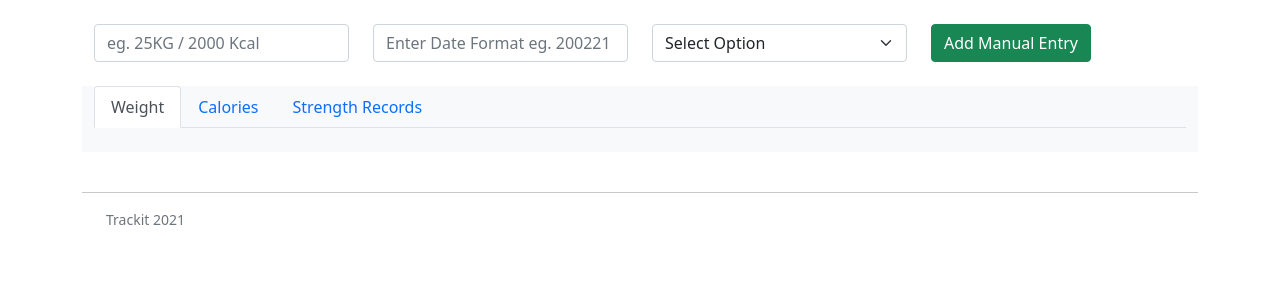
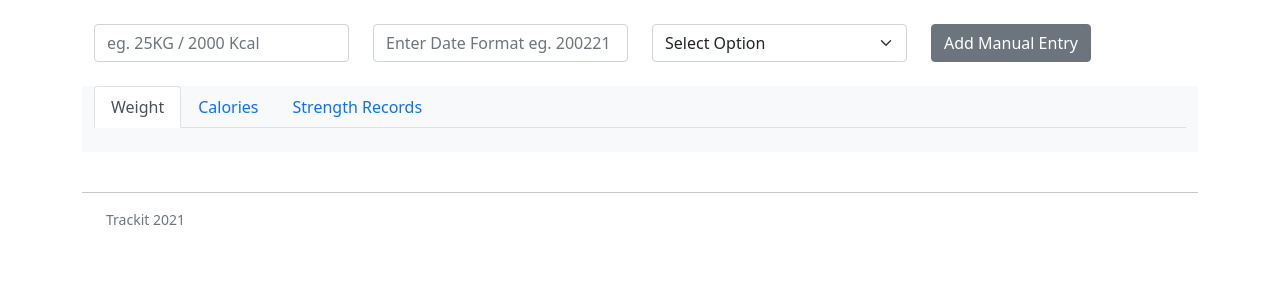
Before and after one commit to Harry-Edge/Trackit-Strength-Weight-Calorie-Tracking, a Django app: template main/templates/main/edit_entries.html in a window 1280 px wide. Shown: the part 56-356 px from the top of the page. Run offline with Django 3.2, Linux system fonts and the light colour scheme; the template is opened without the code that fills it, so the values that code supplies are empty; some libraries are stand-ins or nearby versions.

Commit message:
updated button

```diff
--- a/main/templates/main/edit_entries.html
+++ b/main/templates/main/edit_entries.html
@@ -29,7 +29,7 @@
                           </select>
                     </div>
                     <div class="col-md-3">
-                        <button class="btn btn-success" name="manual_entry">Add Manual Entry</button>
+                        <button class="btn btn-secondary" name="manual_entry">Add Manual Entry</button>
                     </div>
                 </div>
             </div>
--- a/main/templatetags/tags.py
+++ b/main/templatetags/tags.py
@@ -29,6 +29,7 @@ def get_average_calories(user):
     for entry in all_calories:
         if entry.date_of_entry >= (datetime.today().date() - timedelta(days=30)):
             last_30_day_calorie_entries.append(entry.inputted_calories)
+
 
     return f"{round(sum(last_30_day_calorie_entries) / len(last_30_day_calorie_entries))}"
 
```
